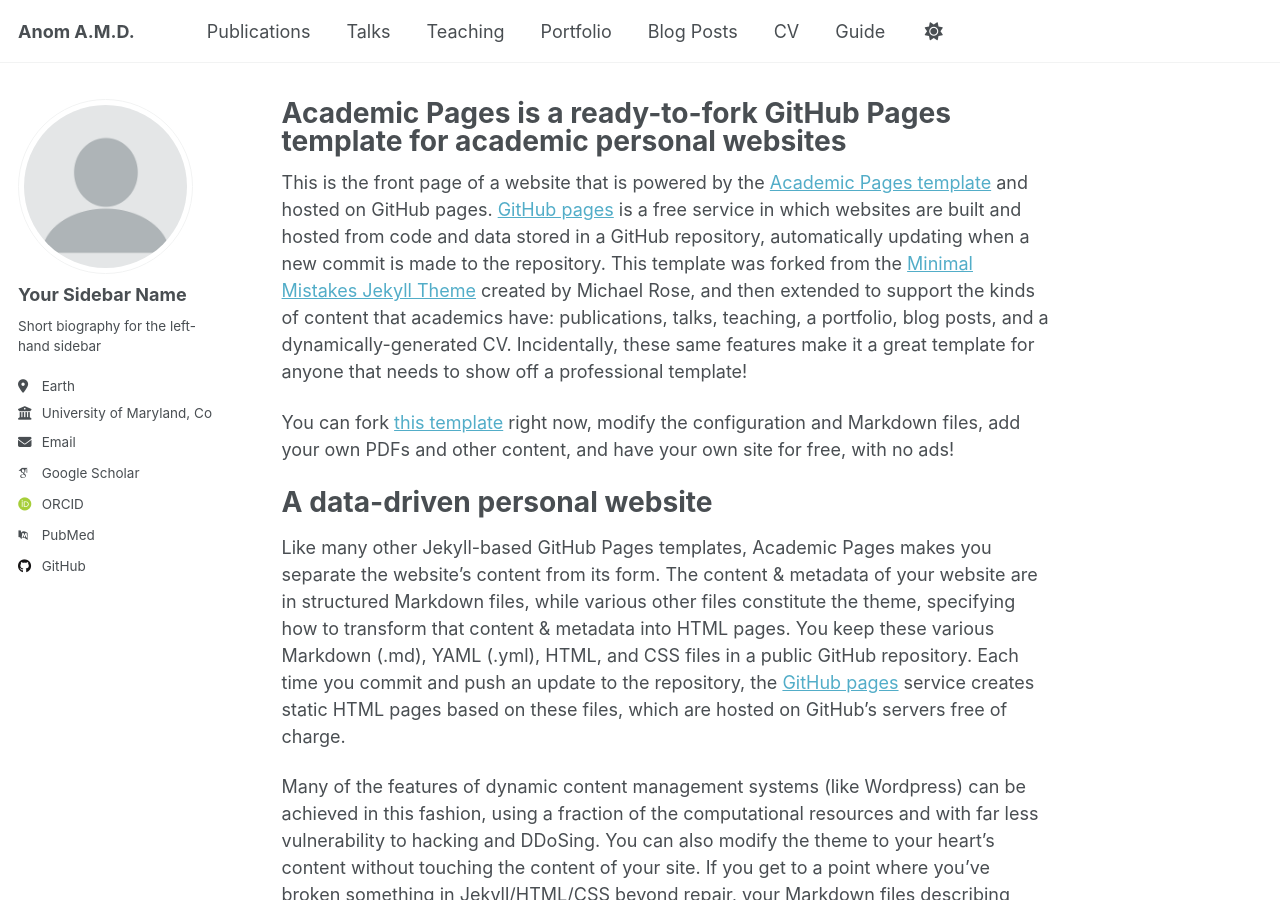
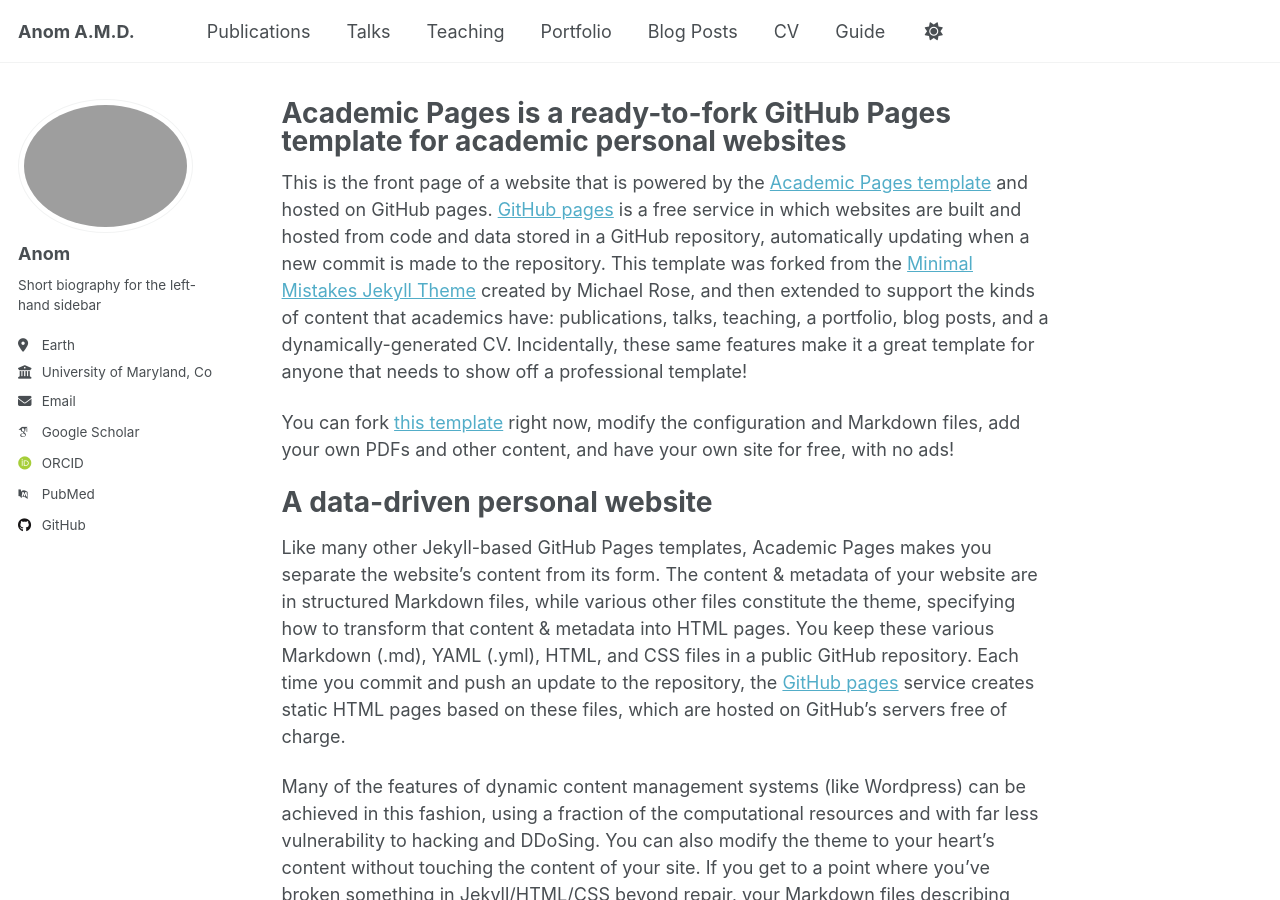
Before and after one commit to anomdule/anomdule.github.io, a Jekyll site: the page built from _pages/about.md, in a window 1280 px wide and 900 px high. Built offline with Jekyll 4.4.1, drawn with Linux system fonts in a browser that asks for light colours; some web fonts are replaced; a script that is not in the unit is left out.

Commit message:
Update _config.yml

```diff
--- a/_config.yml
+++ b/_config.yml
@@ -23,9 +23,9 @@ repository               : "anomdule/anomdule.github.io"
 #               Additional customization can be done by editing /_includes/author-profile.html
 author:
   # Biographic information
-  avatar           : "profile.png"
-  name             : "Your Sidebar Name"
-  pronouns         : # example: "she/her"
+  avatar           : "anom_dp.png"
+  name             : "Anom"
+  pronouns         : # example: "he/ his"
   bio              : "Short biography for the left-hand sidebar"
   location         : "Earth"
   employer         : "University of Maryland, College Park"
```
